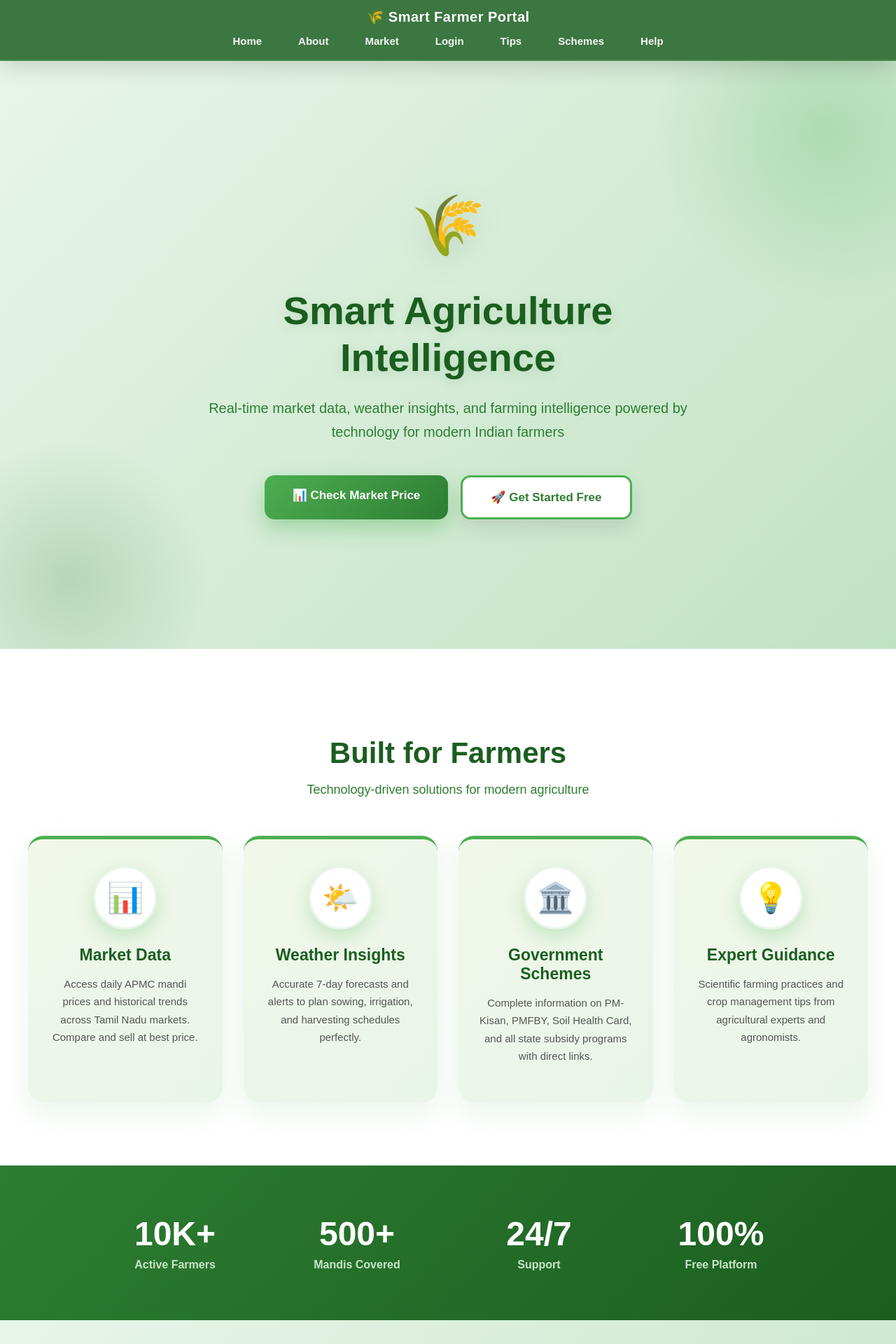
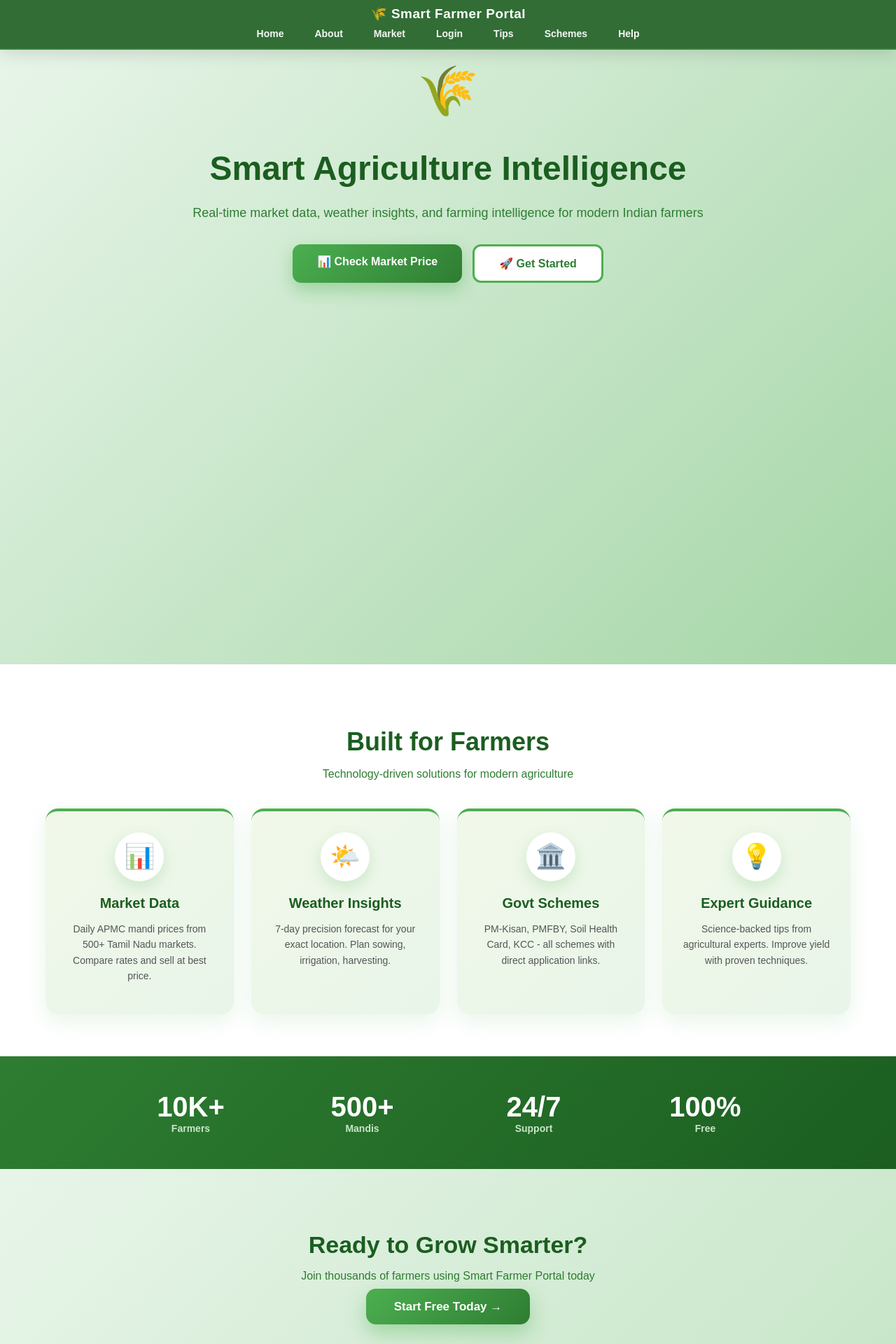
Before and after one commit to abinayasrik24-max/farmer---app, a Next.js app: page / in a window 1280 px wide. Shown: the top 1920 px of the page at 70% size. Built offline with nearby package versions, Linux system fonts and the light colour scheme.

Commit message:
Full code with minimal top spacing

```diff
--- a/src/app/layout.tsx
+++ b/src/app/layout.tsx
@@ -21,17 +21,17 @@ export default function RootLayout({ children }: { children: React.ReactNode })
     <html lang="en">
       <body style={{ margin: 0, padding: 0, fontFamily: 'Arial, sans-serif' }}>
 
-        {/* UNIQUE GLASS NAVBAR - Green circle fix */}
+        {/* UNIQUE GLASS NAVBAR - Compact */}
         <nav style={{
           position: 'sticky',
           top: 0,
           zIndex: 1000,
-          background: 'rgba(27, 94, 32, 0.85)',
+          background: 'rgba(27, 94, 32, 0.9)',
           backdropFilter: 'blur(12px)',
           WebkitBackdropFilter: 'blur(12px)',
           borderBottom: '2px solid rgba(76, 175, 80, 0.3)',
-          boxShadow: '0 8px 32px rgba(0, 0, 0, 0.15)',
-          padding: '12px 20px'
+          boxShadow: '0 6px 25px rgba(0, 0, 0, 0.12)',
+          padding: '8px 20px'
         }}>
           <div style={{
             maxWidth: '1200px',
@@ -39,11 +39,11 @@ export default function RootLayout({ children }: { children: React.ReactNode })
             display: 'flex',
             flexDirection: 'column',
             alignItems: 'center',
-            gap: '8px'
+            gap: '4px'
           }}>
             <div style={{
               color: 'white',
-              fontSize: '20px',
+              fontSize: '19px',
               fontWeight: '800',
               letterSpacing: '0.5px'
             }}>
@@ -52,7 +52,7 @@ export default function RootLayout({ children }: { children: React.ReactNode })
 
             <div style={{
               display: 'flex',
-              gap: '28px',
+              gap: '24px',
               flexWrap: 'wrap',
               justifyContent: 'center'
             }}>
@@ -63,10 +63,10 @@ export default function RootLayout({ children }: { children: React.ReactNode })
                   style={{
                     color: 'rgba(255, 255, 255, 0.95)',
                     textDecoration: 'none',
-                    fontSize: '15px',
+                    fontSize: '14px',
                     fontWeight: '600',
-                    padding: '6px 12px',
-                    borderRadius: '8px',
+                    padding: '5px 10px',
+                    borderRadius: '6px',
                     transition: 'all 0.3s ease'
                   }}
                 >
@@ -77,12 +77,8 @@ export default function RootLayout({ children }: { children: React.ReactNode })
           </div>
         </nav>
 
-        {/* MAIN CONTENT - Red distance fix */}
-        <main style={{
-          minHeight: 'calc(100vh - 100px)',
-          margin: 0,
-          padding: 0
-        }}>
+        {/* MAIN CONTENT - No margin */}
+        <main style={{ margin: 0, padding: 0 }}>
           {children}
         </main>
       </body>
--- a/src/app/page.tsx
+++ b/src/app/page.tsx
@@ -2,292 +2,175 @@ import Link from 'next/link';
 
 export default function HomePage() {
   const features = [
-    {
-      icon: '📊',
-      title: 'Market Data',
-      desc: 'Access daily APMC mandi prices and historical trends across Tamil Nadu markets. Compare and sell at best price.'
-    },
-    {
-      icon: '🌤️',
-      title: 'Weather Insights',
-      desc: 'Accurate 7-day forecasts and alerts to plan sowing, irrigation, and harvesting schedules perfectly.'
-    },
-    {
-      icon: '🏛️',
-      title: 'Government Schemes',
-      desc: 'Complete information on PM-Kisan, PMFBY, Soil Health Card, and all state subsidy programs with direct links.'
-    },
-    {
-      icon: '💡',
-      title: 'Expert Guidance',
-      desc: 'Scientific farming practices and crop management tips from agricultural experts and agronomists.'
-    }
-  ];
-
-  const stats = [
-    {number: '10K+', label: 'Active Farmers'},
-    {number: '500+', label: 'Mandis Covered'},
-    {number: '24/7', label: 'Support'},
-    {number: '100%', label: 'Free Platform'}
+    {icon: '📊', title: 'Market Data', desc: 'Daily APMC mandi prices from 500+ Tamil Nadu markets. Compare rates and sell at best price.'},
+    {icon: '🌤️', title: 'Weather Insights', desc: '7-day precision forecast for your exact location. Plan sowing, irrigation, harvesting.'},
+    {icon: '🏛️', title: 'Govt Schemes', desc: 'PM-Kisan, PMFBY, Soil Health Card, KCC - all schemes with direct application links.'},
+    {icon: '💡', title: 'Expert Guidance', desc: 'Science-backed tips from agricultural experts. Improve yield with proven techniques.'}
   ];
 
   return (
-    <div style={{
-      minHeight: '100vh',
-      background: 'linear-gradient(135deg, #e8f5e9 0%, #c8e6c9 50%, #a5d6a7 100%)'
-    }}>
+    <div style={{background: '#f8fff9'}}>
 
-      {/* 1. HERO SECTION - Image 1 ku replacement */}
-      <div style={{
-        minHeight: '90vh',
+      {/* SECTION 1: HERO - Tight Top Spacing */}
+      <section style={{
+        minHeight: '100vh',
         display: 'flex',
-        alignItems: 'center',
+        alignItems: 'flex-start',
         justifyContent: 'center',
-        padding: '60px 20px',
-        position: 'relative',
-        overflow: 'hidden'
+        background: 'linear-gradient(135deg, #e8f5e9 0%, #a5d6a7 100%)',
+        padding: '20px 20px 60px 20px',
+        paddingTop: '18px',
+        position: 'relative'
       }}>
-
-        {/* Background Circles */}
-        <div style={{
-          position: 'absolute',
-          top: '-150px',
-          right: '-150px',
-          width: '500px',
-          height: '500px',
-          background: 'radial-gradient(circle, rgba(76,175,80,0.25) 0%, transparent 70%)',
-          borderRadius: '50%'
-        }}></div>
-        <div style={{
-          position: 'absolute',
-          bottom: '-100px',
-          left: '-100px',
-          width: '400px',
-          height: '400px',
-          background: 'radial-gradient(circle, rgba(46,125,50,0.2) 0%, transparent 70%)',
-          borderRadius: '50%'
-        }}></div>
-
-        <div style={{
-          maxWidth: '900px',
-          textAlign: 'center',
-          zIndex: 1
-        }}>
-
-          <div style={{fontSize: '85px', marginBottom: '25px', filter: 'drop-shadow(0 10px 20px rgba(0,0,0,0.1))'}}>🌾</div>
-
+        <div style={{maxWidth: '850px', textAlign: 'center', zIndex: 2}}>
+          <div style={{fontSize: '70px', marginBottom: '15px'}}>🌾</div>
           <h1 style={{
             color: '#1b5e20',
-            fontSize: '56px',
+            fontSize: '48px',
             fontWeight: '900',
-            marginBottom: '22px',
-            lineHeight: '1.2',
-            textShadow: '0 4px 15px rgba(46,125,50,0.15)'
+            marginBottom: '15px',
+            lineHeight: '1.25'
           }}>
-            Smart Agriculture<br/>Intelligence
+            Smart Agriculture Intelligence
           </h1>
-
           <p style={{
             color: '#2e7d32',
-            fontSize: '20px',
+            fontSize: '18px',
             lineHeight: '1.7',
-            marginBottom: '45px',
-            fontWeight: '500',
-            maxWidth: '700px',
-            margin: '0 auto 45px auto'
+            marginBottom: '30px',
+            fontWeight: '500'
           }}>
-            Real-time market data, weather insights, and farming intelligence powered by technology for modern Indian farmers
+            Real-time market data, weather insights, and farming intelligence for modern Indian farmers
           </p>
-
-          <div style={{
-            display: 'flex',
-            gap: '18px',
-            justifyContent: 'center',
-            flexWrap: 'wrap'
-          }}>
+          <div style={{display: 'flex', gap: '15px', justifyContent: 'center', flexWrap: 'wrap'}}>
             <Link href="/market" style={{
               background: 'linear-gradient(135deg, #4caf50 0%, #2e7d32 100%)',
               color: 'white',
-              padding: '18px 40px',
-              borderRadius: '14px',
-              fontSize: '17px',
-              fontWeight: '800',
+              padding: '15px 35px',
+              borderRadius: '12px',
+              fontSize: '16px',
+              fontWeight: '700',
               textDecoration: 'none',
-              boxShadow: '0 12px 30px rgba(76,175,80,0.4)',
-              transition: 'all 0.3s ease'
+              boxShadow: '0 10px 25px rgba(76,175,80,0.4)'
             }}>
               📊 Check Market Price
             </Link>
-
             <Link href="/login" style={{
               background: 'white',
               color: '#2e7d32',
-              padding: '18px 40px',
-              borderRadius: '14px',
-              fontSize: '17px',
-              fontWeight: '800',
+              padding: '15px 35px',
+              borderRadius: '12px',
+              fontSize: '16px',
+              fontWeight: '700',
               textDecoration: 'none',
-              border: '3px solid #4caf50',
-              boxShadow: '0 12px 30px rgba(0,0,0,0.1)',
-              transition: 'all 0.3s ease'
+              border: '3px solid #4caf50'
             }}>
-              🚀 Get Started Free
+              🚀 Get Started
             </Link>
           </div>
+        </div>
+      </section>
 
-        </div>
-      </div>
-
-      {/* 2. BUILT FOR FARMERS SECTION - Image 2 ku replacement */}
-      <div style={{
-        padding: '90px 20px',
+      {/* SECTION 2: FEATURES */}
+      <section style={{
+        padding: '60px 20px',
         background: 'white'
       }}>
-        <div style={{maxWidth: '1200px', margin: '0 auto'}}>
-
-          <div style={{textAlign: 'center', marginBottom: '55px'}}>
-            <h2 style={{
-              color: '#1b5e20',
-              fontSize: '42px',
-              fontWeight: '900',
-              marginBottom: '15px'
-            }}>
+        <div style={{maxWidth: '1150px', margin: '0 auto'}}>
+          <div style={{textAlign: 'center', marginBottom: '40px'}}>
+            <h2 style={{color: '#1b5e20', fontSize: '36px', fontWeight: '900', marginBottom: '10px'}}>
               Built for Farmers
             </h2>
-            <p style={{
-              color: '#2e7d32',
-              fontSize: '18px',
-              fontWeight: '500'
-            }}>
+            <p style={{color: '#2e7d32', fontSize: '16px', fontWeight: '500'}}>
               Technology-driven solutions for modern agriculture
             </p>
           </div>
 
           <div style={{
             display: 'grid',
-            gridTemplateColumns: 'repeat(auto-fit, minmax(270px, 1fr))',
-            gap: '30px'
+            gridTemplateColumns: 'repeat(auto-fit, minmax(260px, 1fr))',
+            gap: '25px'
           }}>
             {features.map((item, index) => (
               <div key={index} style={{
                 background: 'linear-gradient(135deg, #f1f8e9 0%, #e8f5e9 100%)',
-                padding: '38px 30px',
-                borderRadius: '22px',
+                padding: '30px 25px',
+                borderRadius: '18px',
                 textAlign: 'center',
-                boxShadow: '0 15px 40px rgba(76, 175, 80, 0.12)',
-                borderTop: '5px solid #4caf50',
-                transition: 'all 0.3s ease'
+                borderTop: '4px solid #4caf50',
+                boxShadow: '0 10px 30px rgba(76, 175, 80, 0.12)'
               }}>
-
                 <div style={{
-                  width: '85px',
-                  height: '85px',
+                  width: '70px',
+                  height: '70px',
                   background: 'white',
                   borderRadius: '50%',
                   display: 'flex',
                   alignItems: 'center',
                   justifyContent: 'center',
-                  margin: '0 auto 22px auto',
-                  fontSize: '42px',
-                  boxShadow: '0 10px 25px rgba(76, 175, 80, 0.25)',
-                  border: '3px solid #e8f5e9'
+                  margin: '0 auto 15px auto',
+                  fontSize: '35px',
+                  boxShadow: '0 8px 20px rgba(76, 175, 80, 0.2)'
                 }}>
                   {item.icon}
                 </div>
-
-                <h3 style={{
-                  color: '#1b5e20',
-                  fontSize: '23px',
-                  fontWeight: '800',
-                  marginBottom: '14px'
-                }}>
+                <h3 style={{color: '#1b5e20', fontSize: '20px', fontWeight: '800', marginBottom: '10px'}}>
                   {item.title}
                 </h3>
-
-                <p style={{
-                  color: '#555',
-                  fontSize: '15px',
-                  lineHeight: '1.7'
-                }}>
+                <p style={{color: '#555', fontSize: '14px', lineHeight: '1.6'}}>
                   {item.desc}
                 </p>
               </div>
             ))}
           </div>
         </div>
-      </div>
+      </section>
 
-      {/* 3. STATS SECTION - Attraction ku */}
-      <div style={{
-        background: 'linear-gradient(135deg, #2e7d32 0%, #1b5e20 100%)',
-        padding: '70px 20px'
+      {/* SECTION 3: STATS */}
+      <section style={{
+        padding: '50px 20px',
+        background: 'linear-gradient(135deg, #2e7d32 0%, #1b5e20 100%)'
       }}>
         <div style={{
-          maxWidth: '1000px',
+          maxWidth: '950px',
           margin: '0 auto',
           display: 'grid',
-          gridTemplateColumns: 'repeat(auto-fit, minmax(150px, 1fr))',
-          gap: '40px',
+          gridTemplateColumns: 'repeat(auto-fit, minmax(140px, 1fr))',
+          gap: '30px',
           textAlign: 'center'
         }}>
-          {stats.map((stat, index) => (
-            <div key={index}>
-              <div style={{
-                color: 'white',
-                fontSize: '48px',
-                fontWeight: '900',
-                marginBottom: '8px'
-              }}>
-                {stat.number}
-              </div>
-              <div style={{
-                color: '#c8e6c9',
-                fontSize: '16px',
-                fontWeight: '600'
-              }}>
-                {stat.label}
-              </div>
-            </div>
-          ))}
+          <div><div style={{color: 'white', fontSize: '40px', fontWeight: '900'}}>10K+</div><div style={{color: '#c8e6c9', fontSize: '14px', fontWeight: '600'}}>Farmers</div></div>
+          <div><div style={{color: 'white', fontSize: '40px', fontWeight: '900'}}>500+</div><div style={{color: '#c8e6c9', fontSize: '14px', fontWeight: '600'}}>Mandis</div></div>
+          <div><div style={{color: 'white', fontSize: '40px', fontWeight: '900'}}>24/7</div><div style={{color: '#c8e6c9', fontSize: '14px', fontWeight: '600'}}>Support</div></div>
+          <div><div style={{color: 'white', fontSize: '40px', fontWeight: '900'}}>100%</div><div style={{color: '#c8e6c9', fontSize: '14px', fontWeight: '600'}}>Free</div></div>
         </div>
-      </div>
+      </section>
 
-      {/* 4. FINAL CTA SECTION */}
-      <div style={{
-        padding: '90px 20px',
+      {/* SECTION 4: FINAL CTA */}
+      <section style={{
+        padding: '60px 20px',
         textAlign: 'center',
         background: 'linear-gradient(135deg, #e8f5e9 0%, #c8e6c9 100%)'
       }}>
-        <h2 style={{
-          color: '#1b5e20',
-          fontSize: '40px',
-          fontWeight: '900',
-          marginBottom: '18px'
-        }}>
+        <h2 style={{color: '#1b5e20', fontSize: '34px', fontWeight: '900', marginBottom: '12px'}}>
           Ready to Grow Smarter?
         </h2>
-        <p style={{
-          color: '#2e7d32',
-          fontSize: '18px',
-          marginBottom: '35px',
-          fontWeight: '500'
-        }}>
-          Join thousands of farmers already using Smart Farmer Portal
+        <p style={{color: '#2e7d32', fontSize: '16px', marginBottom: '25px', fontWeight: '500'}}>
+          Join thousands of farmers using Smart Farmer Portal today
         </p>
         <Link href="/login" style={{
           background: 'linear-gradient(135deg, #4caf50 0%, #2e7d32 100%)',
           color: 'white',
-          padding: '20px 50px',
-          borderRadius: '16px',
-          fontSize: '19px',
+          padding: '16px 40px',
+          borderRadius: '14px',
+          fontSize: '17px',
           fontWeight: '800',
           textDecoration: 'none',
-          boxShadow: '0 15px 35px rgba(76,175,80,0.4)',
-          display: 'inline-block'
+          boxShadow: '0 12px 30px rgba(76,175,80,0.4)'
         }}>
           Start Free Today →
         </Link>
-      </div>
+      </section>
 
     </div>
   );
```
